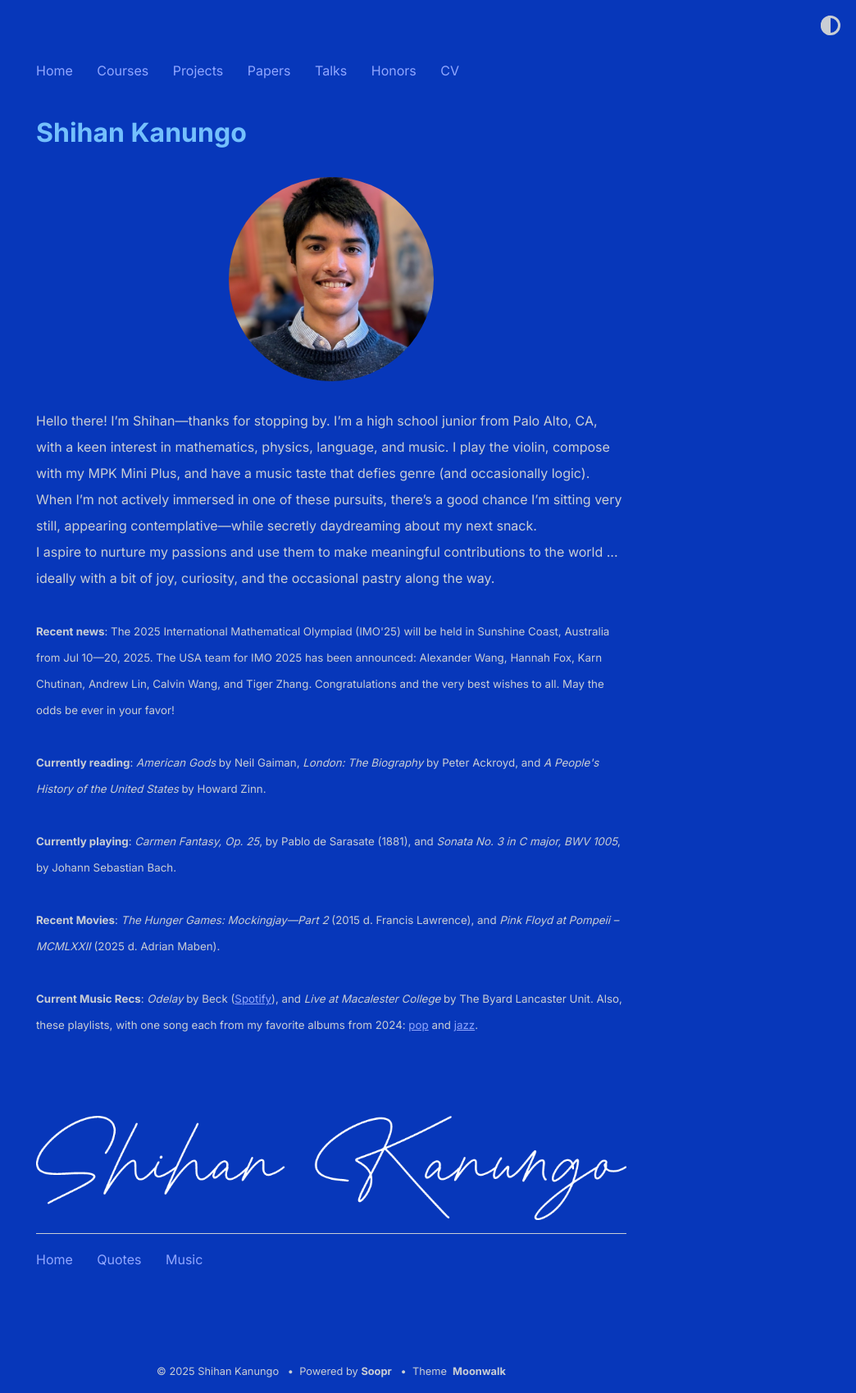
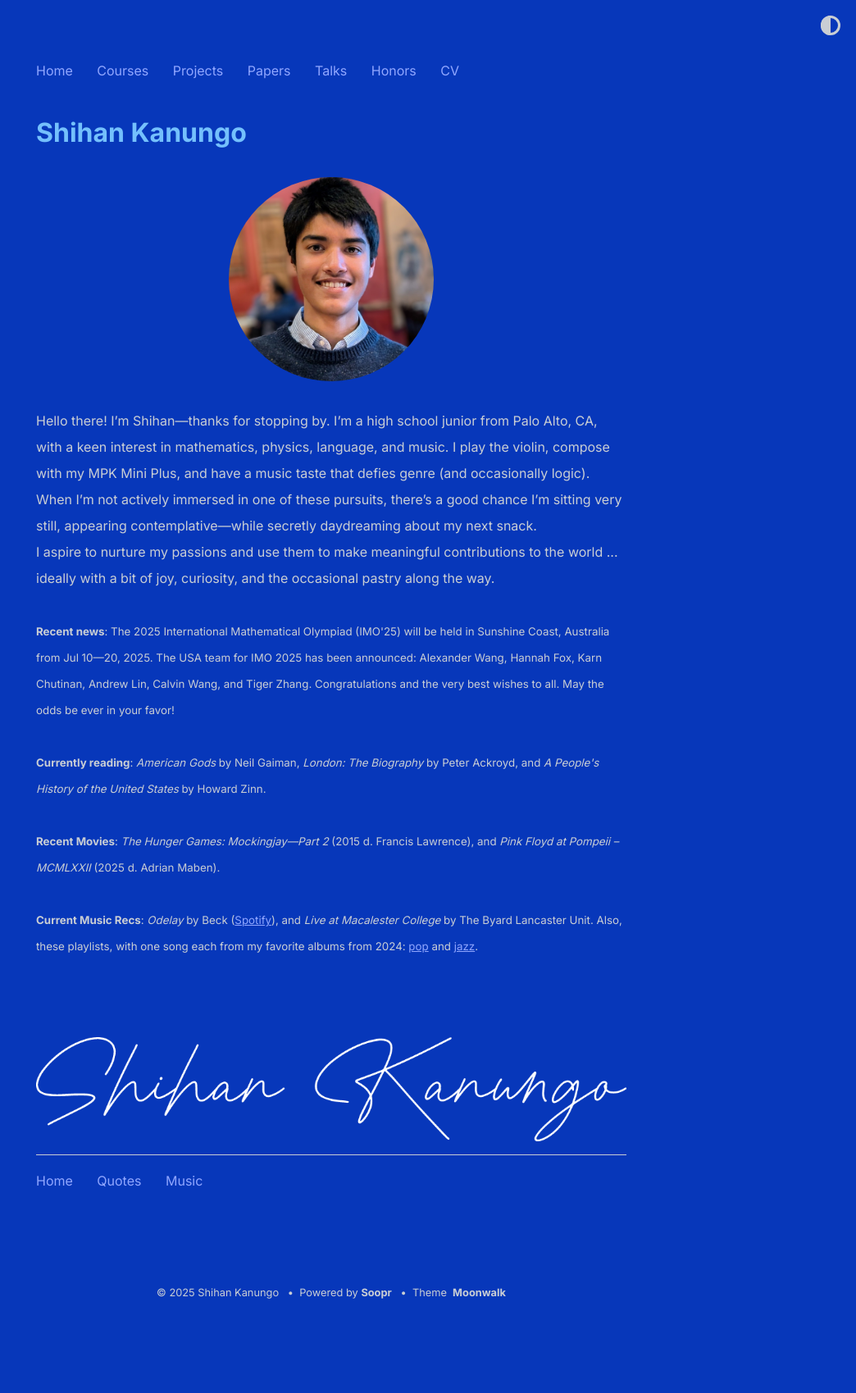
Before and after one commit to shihankanungo/shihankanungo.github.io, a Jekyll site: the page built from index.md, in a window 1280 px wide. Shown: the whole page at 82% size, without its empty margins (236-1280 px from the left). Built offline with Jekyll 4.4.1, drawn with Linux system fonts in a browser that asks for light colours; after the commit the page ends 1603 px from its top, so only the background shows below that.

Commit message:
Update _config.yml

```diff
--- a/_config.yml
+++ b/_config.yml
@@ -9,8 +9,6 @@ description: > # description of the site (multiple lines allowed)
           <small><b>Recent news</b>: The 2025 International Mathematical Olympiad (IMO'25) will be held in Sunshine Coast, Australia from Jul 10&mdash;20, 2025. The USA team for IMO 2025 has been announced: Alexander Wang, Hannah Fox, Karn Chutinan, Andrew Lin, Calvin Wang, and Tiger Zhang. Congratulations and the very best wishes to all. May the odds be ever in your favor!</small>
           <br /><br />
           <small><b>Currently reading</b>: <i>American Gods</i> by Neil Gaiman, <i>London: The Biography</i> by Peter Ackroyd, and <i>A People's History of the United States</i> by Howard Zinn.</small>
-          <br /><br />
-          <small><b>Currently playing</b>: <i>Carmen Fantasy, Op. 25</i>, by Pablo de Sarasate (1881), and <i>Sonata No. 3 in C major, BWV 1005</i>, by Johann Sebastian Bach.</small>
           <br /><br />
           <small><b>Recent Movies</b>: <i>The Hunger Games: Mockingjay&mdash;Part 2</i>  (2015 d. Francis Lawrence), and <i>Pink Floyd at Pompeii – MCMLXXII</i>  (2025 d. Adrian Maben). </small>
           <br /><br />
```
